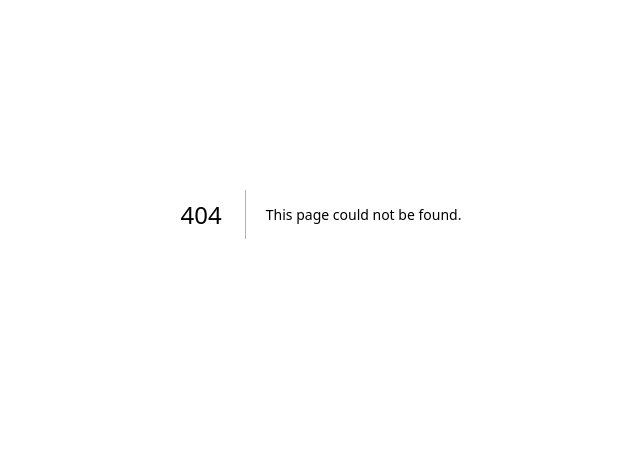
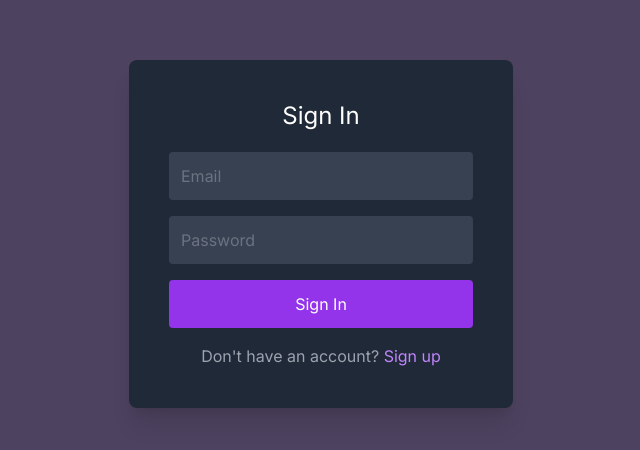
Before and after one commit to MaryamArif7/Pantry-Tracker, a Next.js app: page /sign-in in a window 1280 px wide. Before the commit this address had no page. Shown: the part 194-644 px from the top of the page, without its empty margins (319-959 px from the left). Built offline with nearby package versions, Linux system fonts and the light colour scheme.

Commit message:
managing the routing

```diff
--- a/app/firebase.js
+++ b/app/firebase.js
@@ -1,8 +1,8 @@
 // Import the functions you need from the SDKs you need
 import { initializeApp } from "firebase/app";
 import { getAnalytics } from "firebase/analytics";
-import {getFirestore} from 'firebase/firestore'
-import {getAuth} from 'firebase';
+import { getFirestore } from "firebase/firestore";
+import { getAuth } from "firebase/auth";
 // TODO: Add SDKs for Firebase products that you want to use
 // https://firebase.google.com/docs/web/setup#available-libraries
 
@@ -19,8 +19,14 @@
 };
 
 // Initialize Firebase
+
+
+
+// Initialize Firebase
 const app = initializeApp(firebaseConfig);
+const analytics = getAnalytics(app);
+const firestore = getFirestore(app);
+const auth = getAuth(app); // Initialize Auth
 
-const analytics = getAnalytics(app);
-const firestore=getFirestore(app);
-export{firestore}
+// Export the initialized services
+export {  analytics, firestore, auth };
--- /dev/null
+++ b/app/sign-in/page.jsx
@@ -0,0 +1,59 @@
+'use client';
+import { useState } from 'react';
+import { useSignInWithEmailAndPassword } from 'react-firebase-hooks/auth';
+import { auth } from '../firebase';
+import { useRouter } from 'next/navigation';
+
+const SignIn = () => {
+  const [email, setEmail] = useState('');
+  const [password, setPassword] = useState('');
+  const [signInWithEmailAndPassword] = useSignInWithEmailAndPassword(auth);
+  const router = useRouter();
+
+  const handleSignIn = async () => {
+    try {
+      const res = await signInWithEmailAndPassword(email, password);
+      console.log({ res });
+      sessionStorage.setItem('user', true);
+      setEmail('');
+      setPassword('');
+      router.push('/');
+    } catch (e) {
+      console.error(e);
+    }
+  };
+
+  return (
+    <div className="min-h-screen flex items-center justify-center bg-onSign">
+      <div className="bg-gray-800 p-10 rounded-lg shadow-xl w-96 transition-transform transform hover:scale-105">
+        <h1 className="text-white text-2xl mb-5 text-center">Sign In</h1>
+        <input
+          type="email"
+          placeholder="Email"
+          value={email}
+          onChange={(e) => setEmail(e.target.value)}
+          className="w-full p-3 mb-4 bg-gray-700 rounded outline-none text-white placeholder-gray-500 transition-colors focus:bg-gray-600"
+        />
+        <input
+          type="password"
+          placeholder="Password"
+          value={password}
+          onChange={(e) => setPassword(e.target.value)}
+          className="w-full p-3 mb-4 bg-gray-700 rounded outline-none text-white placeholder-gray-500 transition-colors focus:bg-gray-600"
+        />
+        <button
+          onClick={handleSignIn}
+          className="w-full p-3 bg-purple-600 rounded text-white hover:bg-purple-900 transition-colors duration-200 transform hover:scale-105"
+        >
+          Sign In
+        </button>
+        <p className="text-gray-400 text-center mt-4">
+          Don't have an account?
+          <a href="/signup" className="text-purple-400 hover:underline"> Sign up</a>
+        </p>
+      </div>
+    </div>
+  );
+};
+
+export default SignIn;
--- /dev/null
+++ b/app/signup/page.jsx
@@ -0,0 +1,59 @@
+'use client';
+import { useState } from 'react';
+import { useCreateUserWithEmailAndPassword } from 'react-firebase-hooks/auth';
+import { auth } from '../firebase';
+import { useRouter } from 'next/navigation';
+
+const SignUp = () => {
+  const [email, setEmail] = useState('');
+  const [password, setPassword] = useState('');
+  const [createUserWithEmailAndPassword] = useCreateUserWithEmailAndPassword(auth);
+  const router=useRouter();
+
+  const handleSignUp = async () => {
+    try {
+      const res = await createUserWithEmailAndPassword(email, password);
+      console.log({ res });
+      sessionStorage.setItem('user', true);
+      setEmail('');
+      setPassword('');
+      router.push('/sign-in')
+    } catch (e) {
+      console.error(e);
+    }
+  };
+
+  return (
+    <div className="min-h-screen flex items-center justify-center bg-onSign">
+      <div className="bg-gray-800 p-10 rounded-lg shadow-xl w-96 transition-transform transform hover:scale-105">
+        <h1 className="text-white text-2xl mb-5 text-center">Sign Up</h1>
+        <input
+          type="email"
+          placeholder="Email"
+          value={email}
+          onChange={(e) => setEmail(e.target.value)}
+          className="w-full p-3 mb-4 bg-gray-700 rounded outline-none text-white placeholder-gray-500 transition-colors focus:bg-gray-600"
+        />
+        <input
+          type="password"
+          placeholder="Password"
+          value={password}
+          onChange={(e) => setPassword(e.target.value)}
+          className="w-full p-3 mb-4 bg-gray-700 rounded outline-none text-white placeholder-gray-500 transition-colors focus:bg-gray-600"
+        />
+        <button
+          onClick={handleSignUp}
+          className="w-full p-3 bg-purple-600 rounded text-white hover:bg-purple-900 transition-colors duration-200 transform hover:scale-105"
+        >
+          Sign Up
+        </button>
+        <p className="text-gray-400 text-center mt-4">
+          Already have an account?
+          <a href="/sign-in" className="text-purple-400 hover:underline"> Log in</a>
+        </p>
+      </div>
+    </div>
+  );
+};
+
+export default SignUp;
--- a/package.json
+++ b/package.json
@@ -15,7 +15,8 @@
     "firebase": "^10.12.4",
     "next": "14.2.5",
     "react": "^18",
-    "react-dom": "^18"
+    "react-dom": "^18",
+    "react-firebase-hooks": "^5.1.1"
   },
   "devDependencies": {
     "autoprefixer": "^10.4.19",
--- a/tailwind.config.js
+++ b/tailwind.config.js
@@ -13,6 +13,7 @@
   colors:{
     customPurple:'#342a45',
     'onHover':     '#6c35de',
+    'onSign':     '#4d425f',
   },
 
 
```
Also changed, not shown: app/components/dash.jsx (renamed from app/src/components/dashboard.js), 1 other file (tests, documents, lock files or other folders).
